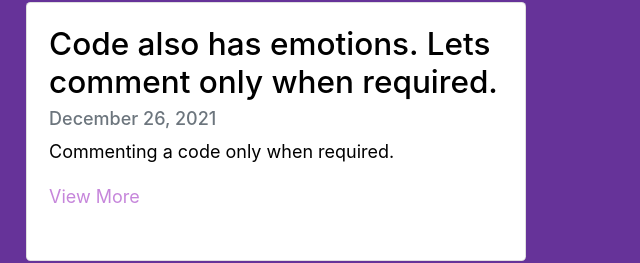
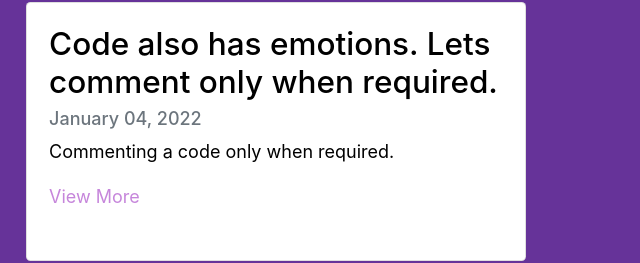
Before and after one commit to SIMRAN88/gatsby-profile, a Gatsby site: page /blog-page in a window 1280 px wide. Shown: the part 302-565 px from the top of the page, 539-1179 px from the left. Built offline with nearby package versions, Linux system fonts and the light colour scheme; Gatsby itself is replaced by a stand-in of ours.

Commit message:
adding correct date

```diff
--- a/src/pages/blogs/fourth.md
+++ b/src/pages/blogs/fourth.md
@@ -1,6 +1,6 @@
 ---
 path: "/comments-the-life-saviour"
-date: "2021-12-26"
+date: "2022-01-04"
 title: "Code also has emotions. Lets comment only when required."
 tags: ['gatsby', 'blog', 'javascript', 'typescript', 'bestPractices', 'comments']
 description: "Commenting a code only when required."
```
